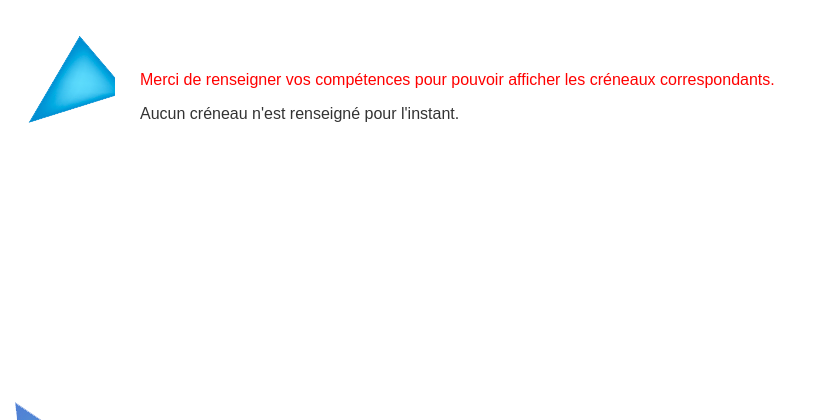
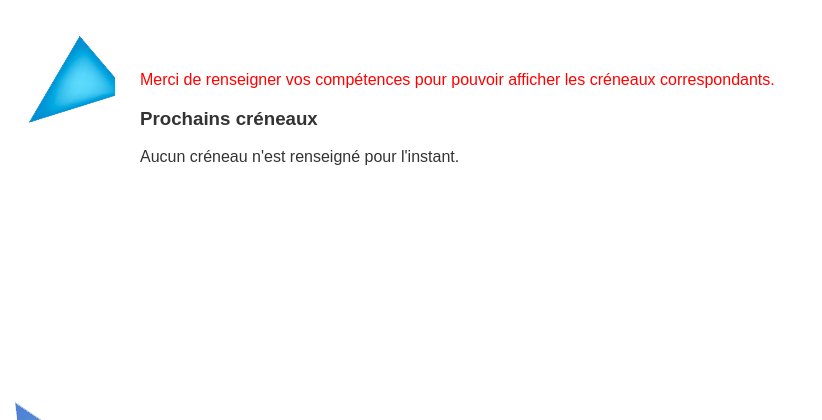
Before and after one commit to severinehmfms/evaldjango, a Django app: page /entraide/helpschedules/ in a window 1280 px wide. Shown: the part 192-612 px from the top of the page, without its empty margins (0-822 px from the left). Run offline with Django 5.2, Linux system fonts and the light colour scheme; the visitor is signed in with stand-in values (Sample User, id 1); data that the repository does not hold is empty.

Commit message:
ajout titre

```diff
--- a/biaudentraide/entraide/templates/entraide/helpschedules.html
+++ b/biaudentraide/entraide/templates/entraide/helpschedules.html
@@ -5,6 +5,7 @@
 {% block title %} Liste des créneaux proposés par les autres {% endblock %}
 
 {% block main %}
+    <h3>Prochains créneaux</h3>
 
     {% if schedules_list %}
         <div>
```
